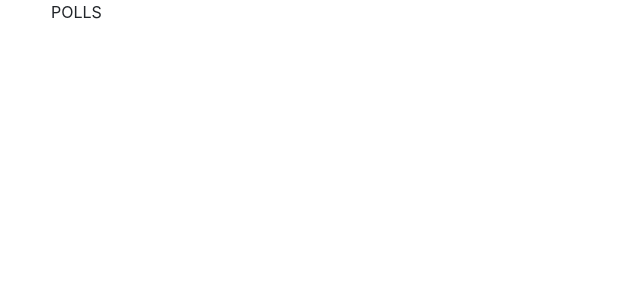
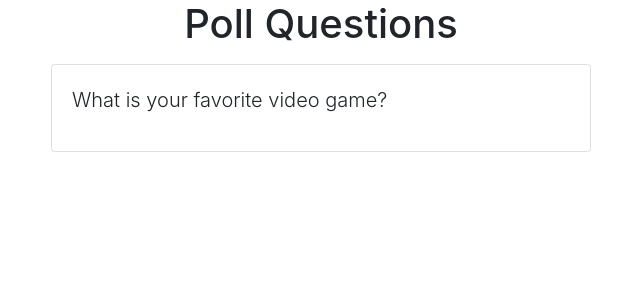
Before and after one commit to ShotaKiko/Pollster-Project, a Django app: page /polls/ in a window 1280 px wide. Before the commit the part shown is almost empty. Shown: the top 300 px of the page, without its empty margins (319-959 px from the left). Run offline with Django 3.2, Linux system fonts and the light colour scheme; data comes from the database, SQL or seed files in the repository; some libraries are stand-ins or nearby versions.

Commit message:
Added Question view rendering now for polls

```diff
--- a/pollster/polls/admin.py
+++ b/pollster/polls/admin.py
@@ -12,7 +12,7 @@ admin.site.index_title = "Welcome to the Pollster admin dashboard :)"
 
 class ChoiceInline(admin.TabularInline):
     model = Choice
-    extra = 4
+    extra = 3
 
 
 class QuestionAdmin(admin.ModelAdmin):
--- a/pollster/polls/views.py
+++ b/pollster/polls/views.py
@@ -2,9 +2,11 @@ from django.shortcuts import render
 
 # Create your views here.
 
-from .models import Question,Choice
+from .models import Question, Choice
 
-#Get question and displays
+#Get question and displayssd
 
 def index(request):
-    return render(request, 'polls/index.html')
+    latest_question_list = Question.objects.all()
+    context = {'latest_question_list': latest_question_list}
+    return render(request, 'polls/index.html', context)
--- a/pollster/templates/polls/index.html
+++ b/pollster/templates/polls/index.html
@@ -1,5 +1,15 @@
 {% extends 'base.html' %}
-
 {% block content %}
-    POLLS
+    <h1 class="text-center mb-3">Poll Questions</h1>
+    {% if latest_question_list %}
+      {% for question in latest_question_list %}
+        <div class="card mb-3">
+          <div class="card-body">
+            <p class="lead">{{ question.question_text }}</p>
+          </div>
+        </div>
+      {% endfor %}
+    {% else %}
+      <p>NO POlls Availabke</p>
+    {% endif %}
 {% endblock %}
```
